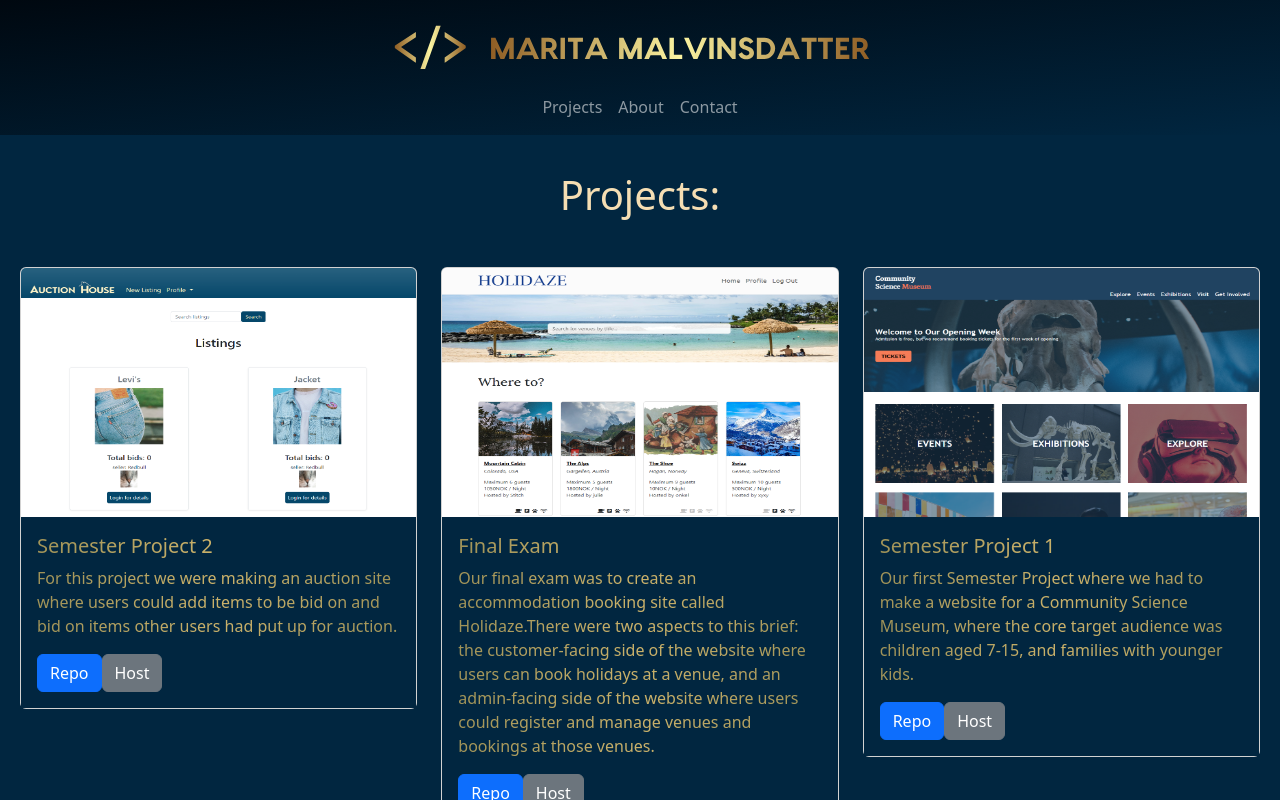
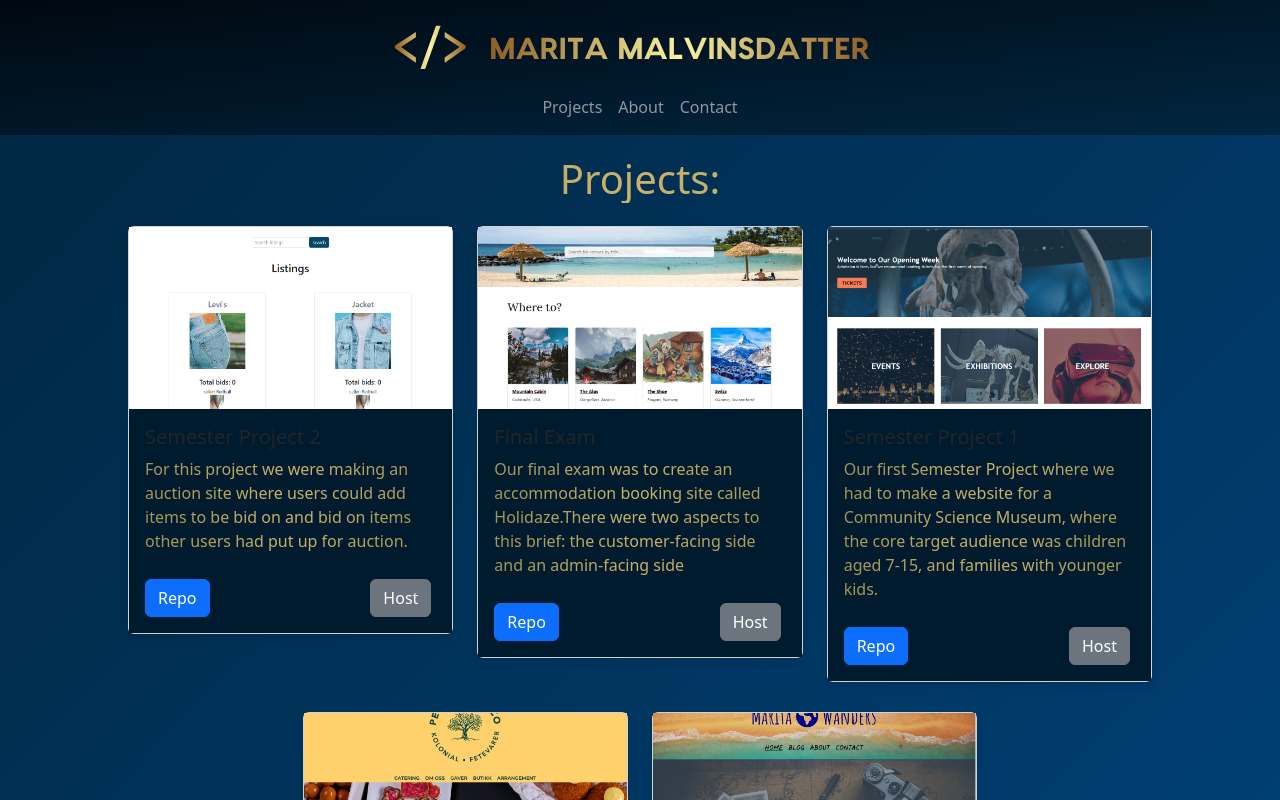
Before and after one commit to MaritaMalvinsdatter/my-portfolio, a React (Create React App) app: page /projects in a window 1280 px wide. Shown: the top 800 px of the page. Built offline with nearby package versions, Linux system fonts and the light colour scheme.

Commit message:
cards done

```diff
--- a/src/pages/Projects.jsx
+++ b/src/pages/Projects.jsx
@@ -20,7 +20,7 @@ const projectData = [
     {
         image: project2,
         title: 'Final Exam',
-        description: 'Our final exam was to create an accommodation booking site called Holidaze.There were two aspects to this brief: the customer-facing side of the website where users can book holidays at a venue, and an admin-facing side of the website where users could register and manage venues and bookings at those venues.',
+        description: 'Our final exam was to create an accommodation booking site called Holidaze.There were two aspects to this brief: the customer-facing side and an admin-facing side',
         repoLink: 'https://github.com/MaritaMalvinsdatter/semester-project-2',
         hostLink: 'https://semester-project-auction-house.netlify.app/'
     },
@@ -49,23 +49,25 @@ const projectData = [
 
 const Projects = () => {
     return (
-        <div className={styles.projectsContainer}>
-            <h1 className="text-center mt-3 mb-5">Projects:</h1>
-            <Row className="g-4">
+        <div className={styles.projectContainer}>
+            <h1 className="text-center">Projects:</h1>
+            <Row className="justify-content-center">
                 {projectData.map((project, index) => (
-                <Col md={4} key={index}>
-                    <Card>
-                        <Card.Img variant="top" src={project.image} className={styles.cardImage} />
-                        <Card.Body className={styles.cardBody}>
-                        <Card.Title className={styles.cardText}>{project.title}</Card.Title>
-                        <Card.Text className={styles.cardText}>
-                            {project.description}
-                        </Card.Text>
-                        <Button variant="primary" href={project.repoLink} target="_blank" rel="noopener noreferrer">Repo</Button>
-                        <Button variant="secondary" href={project.hostLink} target="_blank" rel="noopener noreferrer" className="ml-4">Host</Button>
-                        </Card.Body>
-                    </Card>
-                </Col>
+                    <Col key={index} md={4} sm={6} xs={12} className={styles.projectColumn}>
+                        <Card className={styles.projectCard}>
+                            <div className={styles.projectImageContainer}>
+                                <img src={project.image} alt={project.title} className={styles.projectImage} />
+                            </div>
+                            <Card.Body className={styles.cardBody}>
+                                <Card.Title className={styles.cardTitle}>{project.title}</Card.Title>
+                                <Card.Text className={styles.cardText}>{project.description}</Card.Text>
+                                <div className={styles.buttonContainer}>
+                                    <Button variant="primary" href={project.repoLink} target="_blank" className={styles.repoButton}>Repo</Button>
+                                    <Button variant="secondary" href={project.hostLink} target="_blank" className={styles.hostButton}>Host</Button>
+                                </div>
+                            </Card.Body>
+                        </Card>
+                    </Col>
                 ))}
             </Row>
         </div>
@@ -73,4 +75,5 @@ const Projects = () => {
 }
 
 
+
 export default Projects;
--- a/src/styles/Projects.module.css
+++ b/src/styles/Projects.module.css
@@ -1,28 +1,107 @@
-.projectsContainer {
-    background-color: #012640;
-    padding: 20px;
+body {
+    background: linear-gradient(135deg, #012640, #00437B);
 }
 
-.projectsContainer h1 {
-    color: wheat;
-}
-
-.cardImage {
-    width: 100%;
-    height: 250px;
-    /* object-fit: cover;  */
-    border-bottom: #012640 solid 1px;
-}
-
-.cardBody {
-    background-color: #012640;
-}
-
-.cardText {
+.projectContainer h1 {
     color: #CBB26A;
     background: linear-gradient(90deg, #A09358, #CBB26A, #A09358);
     -webkit-background-clip: text;
     background-clip: text;
     -webkit-text-fill-color: transparent;
-    color: transparent;
 }
+
+.projectContainer {
+    padding: 20px 0;
+    max-width: 80%;
+    margin: 0 auto;
+}
+
+.projectColumn {
+    padding: 15px;
+}
+
+.projectCard {
+    height: 100%;
+    display: flex;
+    flex-direction: column;
+    justify-content: space-between;
+    border: 2px solid #CBB26A;
+    box-shadow: 0 4px 8px rgba(0,0,0,0.1);
+    transition: transform 0.2s, box-shadow 0.2s;
+}
+
+.projectCard:hover {
+    transform: translateY(-10px);
+    box-shadow: 0 8px 16px rgba(0,0,0,0.2);
+}
+
+.projectImageContainer {
+    position: relative;
+    width: 100%;
+    padding-top: 56.25%;
+    overflow: hidden;
+}
+
+.projectImage {
+    position: absolute;
+    top: 0;
+    left: 0;
+    width: 100%;
+    height: 100%;
+    object-fit: cover;
+}
+
+.cardBody {
+    display: flex;
+    flex-direction: column;
+    background-color: #011B2E;
+    padding: 20px;
+    color: #CBB26A;
+}
+
+.cardTitle {
+    font-size: 1.25rem;
+    font-weight: bold;
+    color: #CBB26A;
+}
+
+.cardText {
+    flex: 1;
+    color: #CBB26A;
+    background: linear-gradient(90deg, #A09358, #CBB26A, #A09358);
+    -webkit-background-clip: text;
+    background-clip: text;
+    -webkit-text-fill-color: transparent;
+}
+
+.buttonContainer {
+    display: flex;
+    justify-content: space-between;
+    margin-top: 10px;
+}
+
+.repoButton, .hostButton {
+    margin-right: 5px;
+    border: none;
+    transition: background-color 0.2s, color 0.2s;
+}
+
+.repoButton {
+    background-color: #002855;
+    color: #CBB26A;
+}
+
+.repoButton:hover {
+    background-color: #CBB26A;
+    color: #002855;
+}
+
+.hostButton {
+    background-color: #CBB26A;
+    color: #002855;
+}
+
+.hostButton:hover {
+    background-color: #002855;
+    color: #CBB26A;
+}
```
